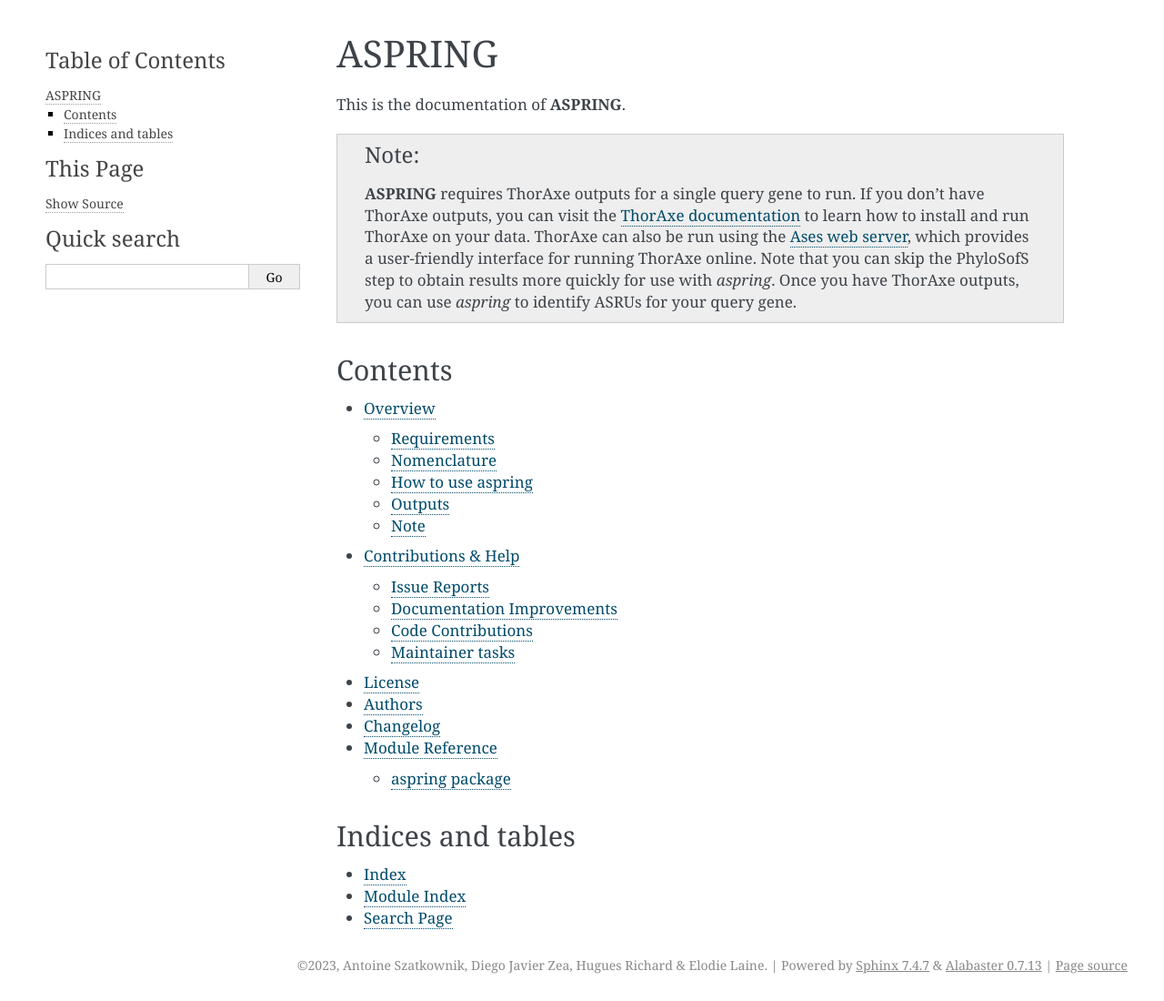
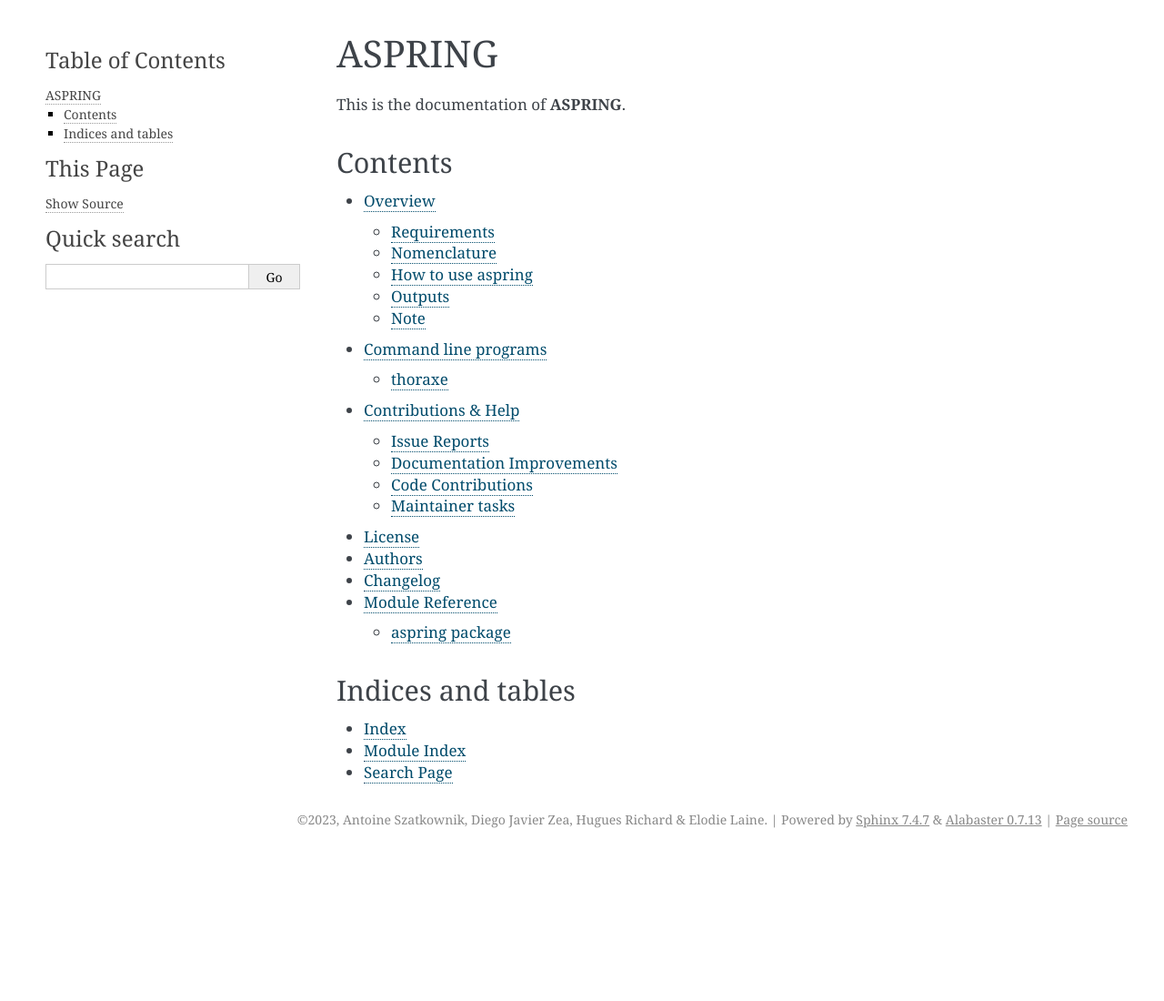
Before and after one commit to PhyloSofS-Team/aspring, a Sphinx documentation site: the page built from docs/index.rst, in a window 1280 px wide. Shown: the whole page at 91% size. Built offline with Sphinx 7.4.7, drawn with Linux system fonts in a browser that asks for light colours; after the commit the page ends 940 px from its top, so only the background shows below that.

Commit message:
add programs

```diff
--- a/docs/index.rst
+++ b/docs/index.rst
@@ -3,17 +3,6 @@ ASPRING
 ======
 
 This is the documentation of **ASPRING**.
-
-.. note::
-
-    **ASPRING** requires ThorAxe outputs for a single query gene to run. If you
-    don't have ThorAxe outputs, you can visit the `ThorAxe documentation`_ to
-    learn how to install and run ThorAxe on your data. ThorAxe can also be run
-    using the `Ases web server`_, which provides a user-friendly interface for
-    running ThorAxe online. Note that you can skip the PhyloSofS step to obtain
-    results more quickly for use with `aspring`. Once you have ThorAxe outputs,
-    you can use `aspring` to identify ASRUs for your query gene.
-
 
 
 Contents
@@ -23,6 +12,7 @@ Contents
    :maxdepth: 2
 
    Overview <readme>
+   Command line programs <programs/programs>
    Contributions & Help <contributing>
    License <license>
    Authors <authors>
--- /dev/null
+++ b/docs/programs/aspring.rst
@@ -0,0 +1,6 @@
+thoraxe
+=======
+
+.. argparse::
+   :ref: aspring.main.parse_args
+   :prog: aspring
```
Also changed, not shown: README.rst (+12 -0 lines), docs/programs/programs.rst (added, +7 -0 lines).
